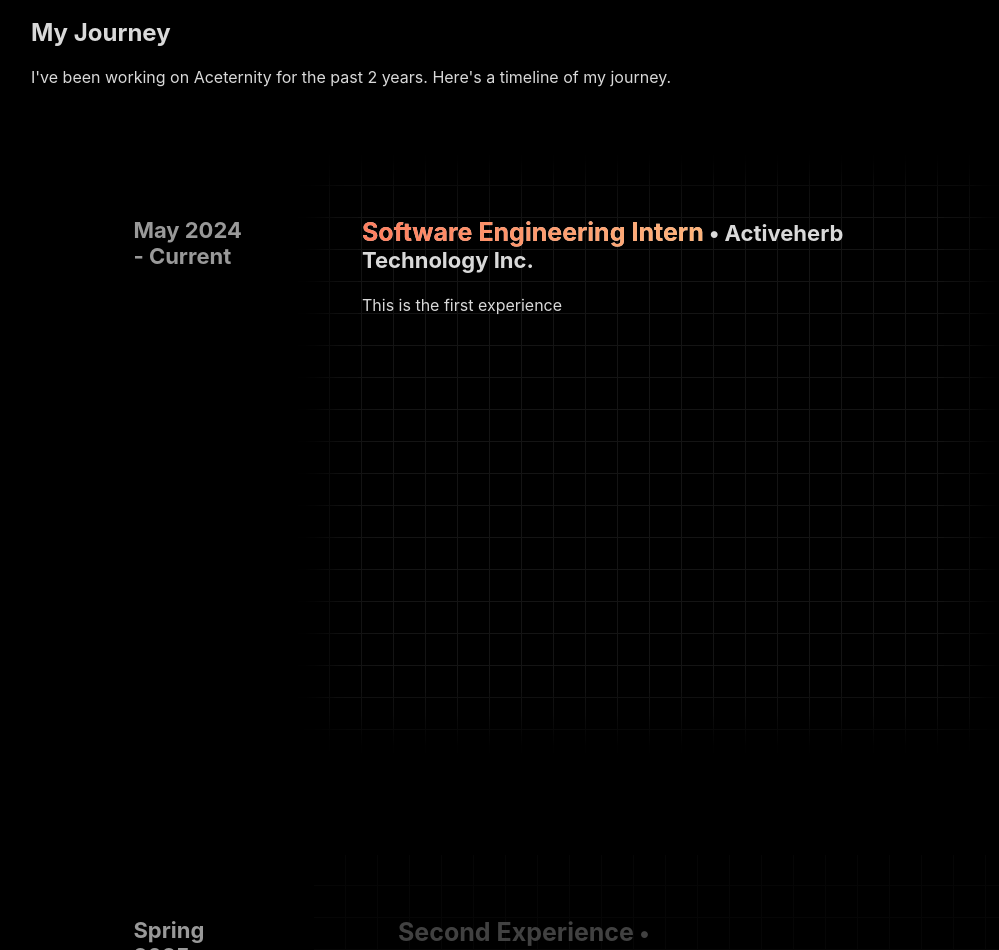
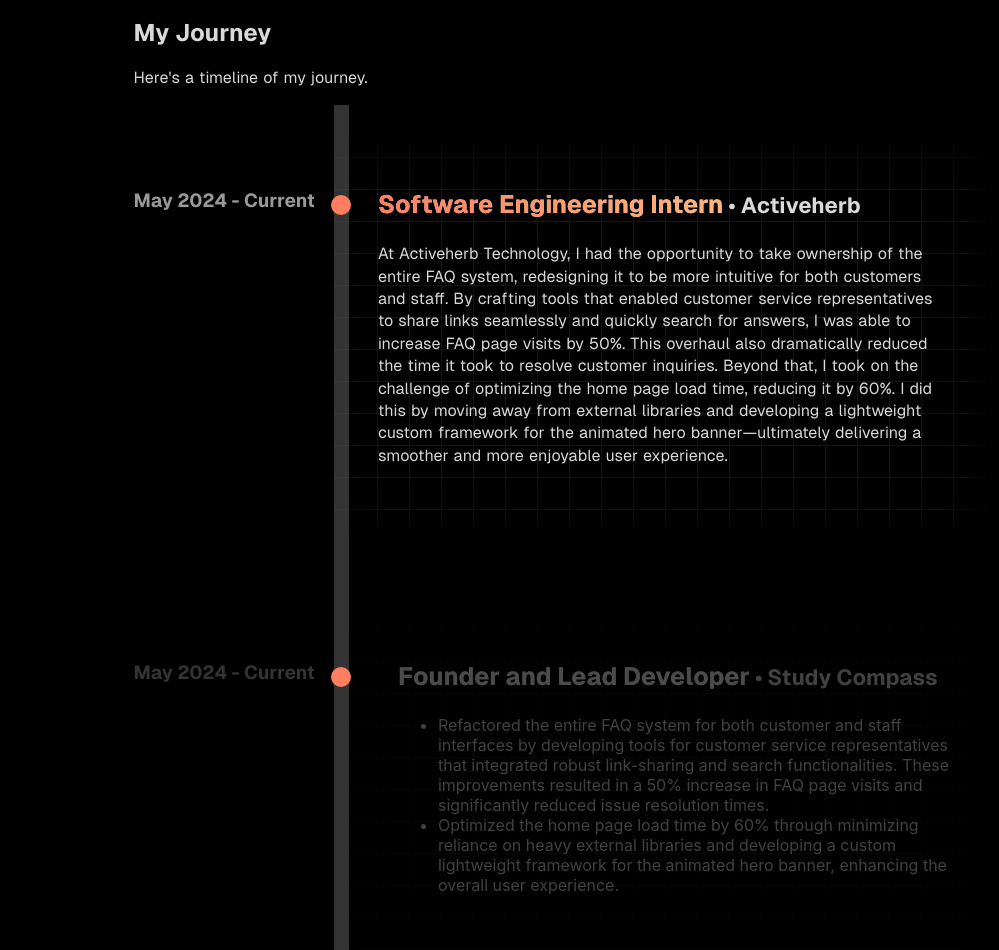
Before and after one commit to AZ0228/Portfolio_V3, a React (Create React App) app: page / in a window 1280 px wide. Shown: the part 802-1752 px from the top of the page, without its empty margins (97-1096 px from the left). Built offline with nearby package versions, Linux system fonts and the light colour scheme.

Commit message:
added scrollbar

```diff
--- a/src/App.css
+++ b/src/App.css
@@ -7,9 +7,14 @@
     --border: 2px solid rgba(255,255,255,0.1);
 }
 
+html{
+    background-color: var(--background-color);
+}
+
 body{
     background-color: var(--background-color);
     color: var(--text-color);
+    position: relative;
 }
 
 .page{
@@ -20,6 +25,13 @@ body{
     width:100%;
 }
 
-h1,h2,h3,h4,h5,h6{
-    color: var(--text-color)
+h1,h2,h3,h4,h5,h6,p{
+    color: var(--text-color);
+    font-family:'Geist Sans';
 }
+
+p{
+    font-size: 1rem;
+    line-height:1.4;
+    word-spacing: 1px;
+}
--- a/src/components/ExperienceTimeline/Entry/Entry.jsx
+++ b/src/components/ExperienceTimeline/Entry/Entry.jsx
@@ -2,48 +2,43 @@ import React, { useEffect, useRef, useState } from "react";
 import './Entry.scss';
 import Background from '../../../assets/background.svg';
 import Background1 from '../../../assets/background1.svg';
+import Experience from "../../Experience/Experience";
+import Cross from '../../../assets/Cross.svg';
+
 
 
 export const Entry = ({ data, index, visible}) => {
     const [isVisible, setIsVisible] = useState(false);
     const entryRef = useRef(null);
 
-    // useEffect(() => {
-    //     const observer = new IntersectionObserver((entries) => {
-    //         entries.forEach(entry => {
-    //             if (entry.isIntersecting) {
-    //                 // Set to true when the element is visible, excluding top and bottom 100px
-    //                 setIsVisible(true);
-    //             } else {
-    //                 // Set to false when the element is not visible
-    //                 setIsVisible(false);
-    //             }
-    //         });
-    //     }, {
-    //         rootMargin: "-40% 0px -40% 0px"  // Shrink the top and bottom by 100px
-    //     });
-
-    //     // Ensure that entryRef.current is defined
-    //     if (entryRef.current) {
-    //         observer.observe(entryRef.current);
-    //     }
-
-    //     return () => {
-    //         observer.disconnect();
-    //     };
-    // }, []);
-
-
-
     return (
         <div ref={entryRef} className={`entry ${visible ? "visible" : ""}`}style={{backgroundImage:`url(${visible ? Background1 : Background1})`}}>
             <div className="bar"></div>
+            <div className="point"></div>
             <div className={`smokescreen ${visible ? "invisible" : ""}`}>
             </div>
             <div className="entry-content">
                 <h3><b>{data.title}</b> • {data.company}</h3>
                 <p>{data.content}</p>
+                {data.bullets && (
+                    <ul>
+                        {data.bullets.map((bullet, i) => (
+                            <li key={i}>{bullet}</li>
+                        ))}
+                    </ul>
+                )}
+                {/* {data.link && (
+                    <div className="link">
+                        <img src={data.link.image} alt="" />
+                        <a href={data.link.url} target="_blank" rel="noreferrer">{data.link.text}</a>
+                        <img src={Cross} alt="" className="cross tl"/>
+                        <img src={Cross} alt="" className="cross tr"/>
+                        <img src={Cross} alt="" className="cross bl"/>
+                        <img src={Cross} alt="" className="cross br"/>
+                    </div>
+                )} */}
             </div>
+
         </div>
     );
 }
--- a/src/components/ExperienceTimeline/Entry/Entry.scss
+++ b/src/components/ExperienceTimeline/Entry/Entry.scss
@@ -1,89 +1,144 @@
-.entry{
+.entry {
     justify-content: center;
-    padding:64px;
+    padding: 64px;
     box-sizing: border-box;
-    width:fit-content;
+    width: fit-content;
+    box-shadow: inset 0px 0px 50px rgba(0, 0, 0), inset 0px 0px 50px rgba(0, 0, 0),
+    inset 0px 0px 50px rgba(0, 0, 0), inset 0px 0px 64px rgba(0, 0, 0);
+
     position: relative;
-    height:600px;
     flex-grow: 1;
-    transition: all 0.5s;
+    transition: all 0.5s; // Ensure all transitions happen on the entry
 
-    // justify-content: center;
-    gap:50px;
-    .bar{
+    gap: 50px;
+
+    .bar {
       position: absolute;
-        top:0;
-        left:0;
-        width:100%;
+      top: 0;
+      left: 0;
+      width: 100%;
       background-color: var(--background-color);
-        height:2px;
+      height: 2px;
     }
-    .entry-header{
+
+    .point{
+        position: absolute;
+        top: 70px;
+        left:17px;
+        width: 20px;
+        height: 20px;
+        background-color: #ff7e5f;
+        border-radius: 50%;
+        z-index: 3;
+    }
+
+    .entry-header {
       position: -webkit-sticky;
       position: sticky;
-        top:20px;
+      top: 80px;
+    }
 
-    }
-    .smokescreen{
+    .smokescreen {
       position: absolute;
-        top:0;
-        left:0;
-        width:100%;
-        height:100%;
-        background-color: rgba(0,0,0);
+      top: 0;
+      left: 0;
+      width: 100%;
+      height: 100%;
+      background-color: rgba(0, 0, 0);
       z-index: 1;
-        transition: all 1s ease-in-out;
-        opacity:0.7;
-    }
-    .smokescreen.invisible{
+      opacity: 0.7;
+      transition: opacity 1s ease-in-out;
+
+      &.invisible {
+        transition: opacity 1s ease-in-out;
         opacity: 0;
         z-index: -1;
       }
-    .entry-content{
-        transition: all 0.5s ease-in-out;
+    }
+
+    .entry-content {
+      transition: transform 0.5s ease-in-out; // Only transform should animate
       z-index: 2;
-        transform:translateX(20px);
+      transform: translateX(20px); // Starting translate
 
-        h3{
+      h3 {
         z-index: 2;
-            transition: all 0.5s;
-            margin-top:0;
-            font-size:25px;
-            background: linear-gradient(45deg, var(--text-color), var(--text-color)); /* Define your gradient here */
-            -webkit-background-clip: text; /* Clip the background to the text */
-            -webkit-text-fill-color: transparent; /* Make the text transparent so the background shows */
-            background-clip: text; /* For non-webkit browsers */
-            font-size:22px;
-        }
-        b{
-            font-size:25px;
+        transition: background 1s; // Ensure background gradient transition
+        margin-top: 0;
+        font-size: 25px;
+        background: linear-gradient(45deg, var(--text-color), var(--text-color));
+        -webkit-background-clip: text;
+        -webkit-text-fill-color: transparent;
+        background-clip: text;
+        font-size: 22px;
+
+        b {
+            background: linear-gradient(45deg, var(--text-color), var(--text-color));
+            -webkit-background-clip: text;
+          -webkit-text-fill-color: transparent;
+          background-clip: text;
         }
       }
 
-
+      b {
+        font-size: 25px;
       }
 
-.entry.visible{
-    transform:scale(1);
-    // display: flex;
+      .link {
+        display: flex;
+        width: calc(20 * 32px);
+        height: fit-content;
+        border: 1px solid;
+        border-color: hsla(0, 0%, 100%, .2);
+        box-sizing: border-box;
+        position: relative;
+        background-color: black;
+        padding: 20px;
 
-    /* opacity: 0; */
-    /* animation: opacity 1s ease-in-out forwards; */
+        img {
+          height: 100%;
+        }
 
-    box-shadow: inset 0px 0px 50px rgba(0,0,0),inset 0px 0px 50px rgba(0,0,0),inset 0px 0px 50px rgba(0,0,0),inset 0px 0px 64px rgba(0,0,0);
+        .cross {
+          position: absolute;
+          height: 30px;
+          width: 30px;
+          opacity: 0.6;
 
-    .entry-content{
-        transform:translateX(0);
+          &.tl {
+            top: -15px;
+            left: -15px;
+          }
 
-        h3{
+          &.tr {
+            top: -15px;
+            right: -15px;
+          }
 
+          &.bl {
+            bottom: -15px;
+            left: -15px;
           }
-        h3 b{
-            background: linear-gradient(90deg, #ff7e5f, #feb47b); /* Define your gradient here */
-            -webkit-background-clip: text; /* Clip the background to the text */
-            -webkit-text-fill-color: transparent; /* Make the text transparent so the background shows */
-            background-clip: text; /* For non-webkit browsers */
 
+          &.br {
+            bottom: -15px;
+            right: -15px;
           }
         }
       }
+    }
+
+    &.visible {
+
+      .entry-content {
+        transform: translateX(0); // Animate transform
+
+        h3 b {
+          background: linear-gradient(90deg, #ff7e5f, #feb47b);
+          -webkit-background-clip: text;
+          -webkit-text-fill-color: transparent;
+          background-clip: text;
+        }
+      }
+    }
+  }
--- a/src/components/ExperienceTimeline/ExperienceTimeline.jsx
+++ b/src/components/ExperienceTimeline/ExperienceTimeline.jsx
@@ -7,7 +7,6 @@ export const ExperienceTimeline = ({ data }) => {
     const itemRefs = useRef([]); // Store refs for each timeline item
 
     useEffect(() => {
-        // Create IntersectionObserver with 400px margin from the top
         const observer = new IntersectionObserver((entries) => {
             entries.forEach(entry => {
                 if (entry.isIntersecting) {
@@ -16,7 +15,7 @@ export const ExperienceTimeline = ({ data }) => {
                 }
             });
         }, {
-            rootMargin: "-40% 0px -40% 0px", // 400px offset from the top
+            rootMargin: "-40% 0px -60% 0px",
             threshold: 0 // Trigger as soon as the element is in the viewport (minus 400px)
         });
 
@@ -35,7 +34,7 @@ export const ExperienceTimeline = ({ data }) => {
         <div className="experience-timeline">
             <div className="header">
                 <h2>My Journey</h2>
-                <p>I&apos;ve been working on Aceternity for the past 2 years. Here&apos;s a timeline of my journey.</p>
+                <p>Here&apos;s a timeline of my journey.</p>
             </div>
             <div className="timeline">
                 {data.map((item, index) => (
@@ -45,7 +44,7 @@ export const ExperienceTimeline = ({ data }) => {
                         ref={(el) => (itemRefs.current[index] = el)} // Assign ref for each item
                     >
                         <div className="col">
-                            <h3 className="timeline-marker">{item.header}</h3>
+                            <h3 className={`timeline-marker ${focusedIndex === index ? 'focused' : ""}`}>{item.header}</h3>
                         </div>
                         <Entry key={index} data={item} index={index} visible={focusedIndex === index} />
                     </div>
--- a/src/components/ExperienceTimeline/ExperienceTimeline.scss
+++ b/src/components/ExperienceTimeline/ExperienceTimeline.scss
@@ -3,15 +3,25 @@
     flex-direction: column;
     // justify-content: center;
     width:80%;
-    gap:50px;
+    gap:20px;
+    .header{
+        padding-left:10%;
+        padding-right:5%;
+        z-index: 3;
+        background-color: black;
+    }
     .timeline{
+        .line{
+            width:30px;
+            height:100%;
+            position: absolute;
+            top:0;
+            left:30%;
+        }
         display:flex;
         flex-direction: column;
         justify-content: center;
-        gap:100px;
-        // height:500px;
-        // overflow-y:scroll;
-        // position: relative;
+        gap:50px;
         padding-left:10%;
         padding-right:5%;
         .timeline-item{
@@ -26,12 +36,16 @@
         .timeline-marker{
             position: -webkit-sticky;
             position: sticky;
-            top:20px;
+            top:calc(40% - 5px);
             margin:0;
-            font-size:22px;
+            font-size:19px;
             font-weight: bold;
-            color: rgba(255,255,255,0.6)
-
+            color: rgba(255,255,255,0.2);
+            text-wrap: nowrap;
+            transition: all 0.5s;
+        }
+        .timeline-marker.focused{
+            color: rgba(255,255,255,0.6);
         }
     }
 }
--- /dev/null
+++ b/src/components/Line/Line.jsx
@@ -0,0 +1,37 @@
+import React, { useEffect, useRef, useState } from "react";
+import './Line.scss';
+
+//portal to dom
+import ReactDOM from 'react-dom';
+
+export const Line = ({ index }) => {
+    const [linePosition, setLinePosition] = useState(0); // State to hold the calculated position
+
+    useEffect(() => {
+        const contentElement = document.querySelector('.entry'); // Select the content element
+        if (contentElement) {
+            const contentRect = contentElement.getBoundingClientRect(); // Get the position of the content element
+            setLinePosition(contentRect.left+20); // Set the line position 20px to the left of the content element
+        }
+
+        const handleResize = () => {
+            // Update the line position on window resize to keep it responsive
+            if (contentElement) {
+                const contentRect = contentElement.getBoundingClientRect();
+                setLinePosition(contentRect.left+20);
+            }
+        };
+
+        window.addEventListener('resize', handleResize);
+
+        return () => {
+            window.removeEventListener('resize', handleResize); // Clean up on unmount
+        };
+    }, []); // Empty dependency array to ensure it runs once on mount
+    return ReactDOM.createPortal(
+        <div className="line" style={{left: `${linePosition}px`}}>
+            <div className="thumb"></div>
+        </div>,
+        document.body
+    );
+}
--- /dev/null
+++ b/src/components/Line/Line.scss
@@ -0,0 +1,29 @@
+.line{
+    position: fixed;
+    width:15px;
+    height:100%;
+    background-color: rgba(255,255,255,0.2);
+    opacity: 1;
+    position: absolute;
+    top:0;
+    left:30%;
+    z-index: 1;
+    .thumb{
+        position: absolute;
+        top:0;
+        left:0;
+        width:15px;
+        height:15px;
+        background-color: rgba(255,255,255,1);
+        border-radius: 0 0 10px 10px ;
+        z-index: 2;
+        position: -webkit-sticky;
+        position:sticky;
+        top:0;
+        height:calc(30vw);
+    }
+    .thumb:before{
+        content:"";
+
+    }
+}
--- a/src/pages/Home/Home.css
+++ b/src/pages/Home/Home.css
@@ -1,5 +1,7 @@
 .home {
     height:fit-content;
+    background-color: black;
+    z-index: 3;
 
     .hero {
         height: 100vh;
@@ -26,7 +28,6 @@
             mask-image: linear-gradient(180deg, #fff 5%, transparent 20%); */
 
             background-color: black;
-
         }
 
         h1{
@@ -74,6 +75,7 @@
 
     .info{
         width:100%;
+        z-index: 3;
         background-color: black;
         margin-top:50px;
         display:flex;
@@ -81,6 +83,7 @@
         align-items:center;
         flex-direction: column;
         gap:30px;
+
     }
 
 }
--- a/src/pages/Home/Home.jsx
+++ b/src/pages/Home/Home.jsx
@@ -3,21 +3,37 @@ import Background from '../../assets/background2.svg';
 import Spotlight from '../../assets/spotlight1.svg';
 import Experience from '../../components/Experience/Experience';
 import { ExperienceTimeline } from '../../components/ExperienceTimeline/ExperienceTimeline';
+import { Line } from '../../components/Line/Line';
 
 import './Home.css';
+import activeherb from '../../assets/activeherb.png';
 
 const Home = () => {
     const experiences = [
         {
             title: "Software Engineering Intern",
-            company: "Activeherb Technology Inc.",
-            content: "This is the first experience",
-            header: "May 2024 - Current"
+            company: "Activeherb",
+            header: "May 2024 - Current",
+            content:"At Activeherb Technology, I had the opportunity to take ownership of the entire FAQ system, redesigning it to be more intuitive for both customers and staff. By crafting tools that enabled customer service representatives to share links seamlessly and quickly search for answers, I was able to increase FAQ page visits by 50%. This overhaul also dramatically reduced the time it took to resolve customer inquiries. Beyond that, I took on the challenge of optimizing the home page load time, reducing it by 60%. I did this by moving away from external libraries and developing a lightweight custom framework for the animated hero banner—ultimately delivering a smoother and more enjoyable user experience.",
+            // bullets: [
+            //     "Refactored the entire FAQ system for both customer and staff interfaces by developing tools for customer service representatives that integrated robust link-sharing and search functionalities. These improvements resulted in a 50% increase in FAQ page visits and significantly reduced issue resolution times.",
+            //     "Optimized the home page load time by 60% through minimizing reliance on heavy external libraries and developing a custom lightweight framework for the animated hero banner, enhancing the overall user experience."
+            // ],
+            link:{
+                url: "https://www.activeherb.com/",
+                text: "Activeherb.com",
+                image: activeherb
+            }
+
         },
         {
-            title: "Second Experience",
-            content: "This is the second experience",
-            header: "Spring 2025"
+            title: "Founder and Lead Developer",
+            company: "Study Compass",
+            header: "May 2024 - Current",
+            bullets: [
+                "Refactored the entire FAQ system for both customer and staff interfaces by developing tools for customer service representatives that integrated robust link-sharing and search functionalities. These improvements resulted in a 50% increase in FAQ page visits and significantly reduced issue resolution times.",
+                "Optimized the home page load time by 60% through minimizing reliance on heavy external libraries and developing a custom lightweight framework for the animated hero banner, enhancing the overall user experience."
+            ]
         },
         {
             title: "Third Experience",
@@ -28,8 +44,10 @@ const Home = () => {
     const numAnimations = 2;
     return (
         <div className="home page" >
+            <Line/>
+            <section className="hero">
             <div className="home-background" style={{backgroundImage:`url(${Background})`}}></div>
-            <section className="hero">
+
                 <div className="hero-background">
 
                 </div>
@@ -43,6 +61,9 @@ const Home = () => {
 
                 <div className="hero-content">
                     <h1>hello, i'm james</h1>
+                    {/* <div className="button-container">
+                        <button>learn more about e</button>
+                    </div> */}
                 </div>
             </section>
             <ExperienceTimeline data={experiences}/>
```
Also changed, not shown: src/assets/activeherb.png (added). Lines whose indentation alone changed are shown as unchanged.
